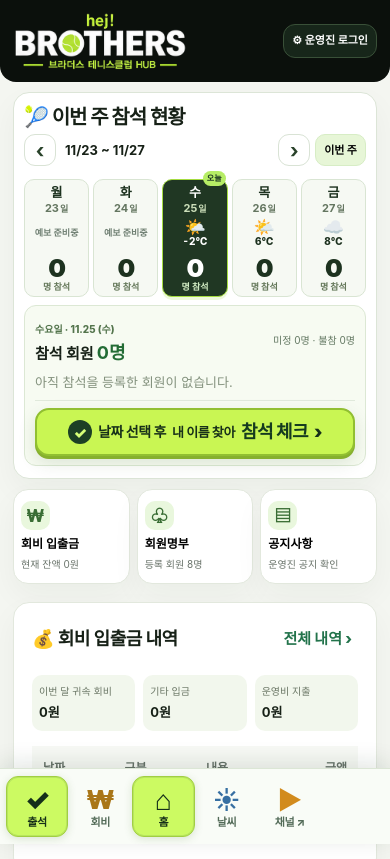
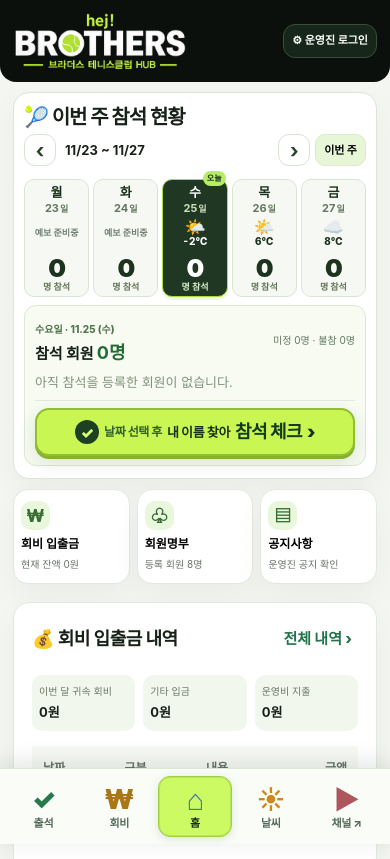
Before and after one commit to drfoods/brotherstc, a plain HTML site: page index.html in a window 390 px wide. Shown: the top 859 px of the page. Drawn offline with Linux system fonts and the light colour scheme.

Commit message:
Update styles.css

```diff
--- a/styles.css
+++ b/styles.css
@@ -806,3 +806,56 @@
   .weekly-board .weekday-detail-foot .bro-checkin-prefix { font-size: 12px; }
   .weekly-board .weekday-detail-foot .bro-checkin-emphasis { font-size: 17px; }
 }
+/* BROTHERS TC HUB v25 — attendance first + five navigation items
+ * Add AFTER the existing v24/v23/v22 rules in styles.css.
+ * This changes presentation only; the app.js supplied in this package provides the new nav and labels.
+ */
+.attendance-admin-actions {
+  display: flex;
+  justify-content: flex-end;
+  margin: 10px 0 14px;
+}
+.weekly-board .weekday-detail-foot > button.btn[data-page="attendance"] {
+  gap: 6px;
+  flex-wrap: wrap;
+  align-content: center;
+  white-space: normal;
+}
+.weekly-board .weekday-detail-foot .bro-checkin-guide {
+  color: #326030;
+  font-size: 13px;
+  font-weight: 850;
+  white-space: nowrap;
+}
+@media (max-width: 760px) {
+  /* Five equally sized tabs: 출석 · 회비 · 홈 · 날씨 · 채널 */
+  .side .nav { grid-template-columns: repeat(5, minmax(0, 1fr)) !important; gap: 4px; }
+  .side .nav .nav-btn { min-width: 0; }
+  .side .nav .nav-btn .ni { font-size: 27px; line-height: 30px; }
+  .side .nav .nav-btn:nth-child(1) .ni { color: #25794a; }
+  .side .nav .nav-btn:nth-child(2) .ni { color: #a97618; }
+  .side .nav .nav-btn:nth-child(3) .ni { color: #4874ad; }
+  .side .nav .nav-btn:nth-child(4) .ni { color: #ce8a19; }
+  .side .nav .nav-btn:nth-child(5) .ni { color: #ad565e; }
+  /* Older v23 CSS selected the attendance tab on the HOME dashboard too.
+     Reset that old rule: only the real current page should have the lime highlight. */
+  .app-shell:has(.weekly-board:not(.on-attendance)) .side .nav .nav-btn:first-child:not(.active) {
+    background: transparent;
+    border-color: transparent;
+    box-shadow: none;
+    color: #536b58;
+    font-weight: 850;
+  }
+  .app-shell:has(.weekly-board:not(.on-attendance)) .side .nav .nav-btn:first-child:not(.active) .ni {
+    color: #25794a;
+    transform: none;
+  }
+  .weekly-board .weekday-detail-foot .bro-checkin-guide { font-size: 12px; }
+  .weekly-board .weekday-detail-foot > button.btn[data-page="attendance"] { gap: 5px; padding-left: 7px; padding-right: 7px; }
+}
+@media (max-width: 360px) {
+  .side .nav { gap: 2px; }
+  .side .nav .nav-btn { font-size: 11px; }
+  .side .nav .nav-btn .ni { font-size: 25px; line-height: 28px; }
+  .weekly-board .weekday-detail-foot .bro-checkin-guide { font-size: 11px; }
+}
```
